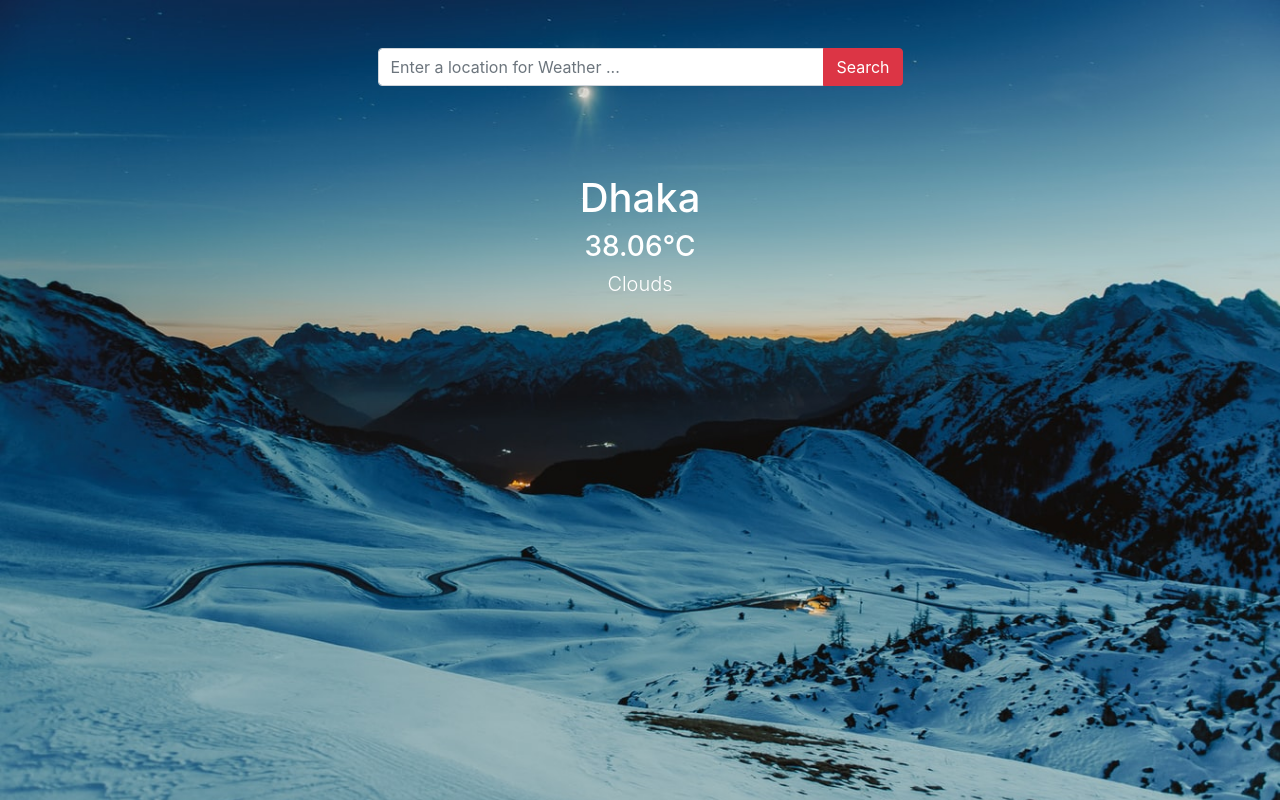
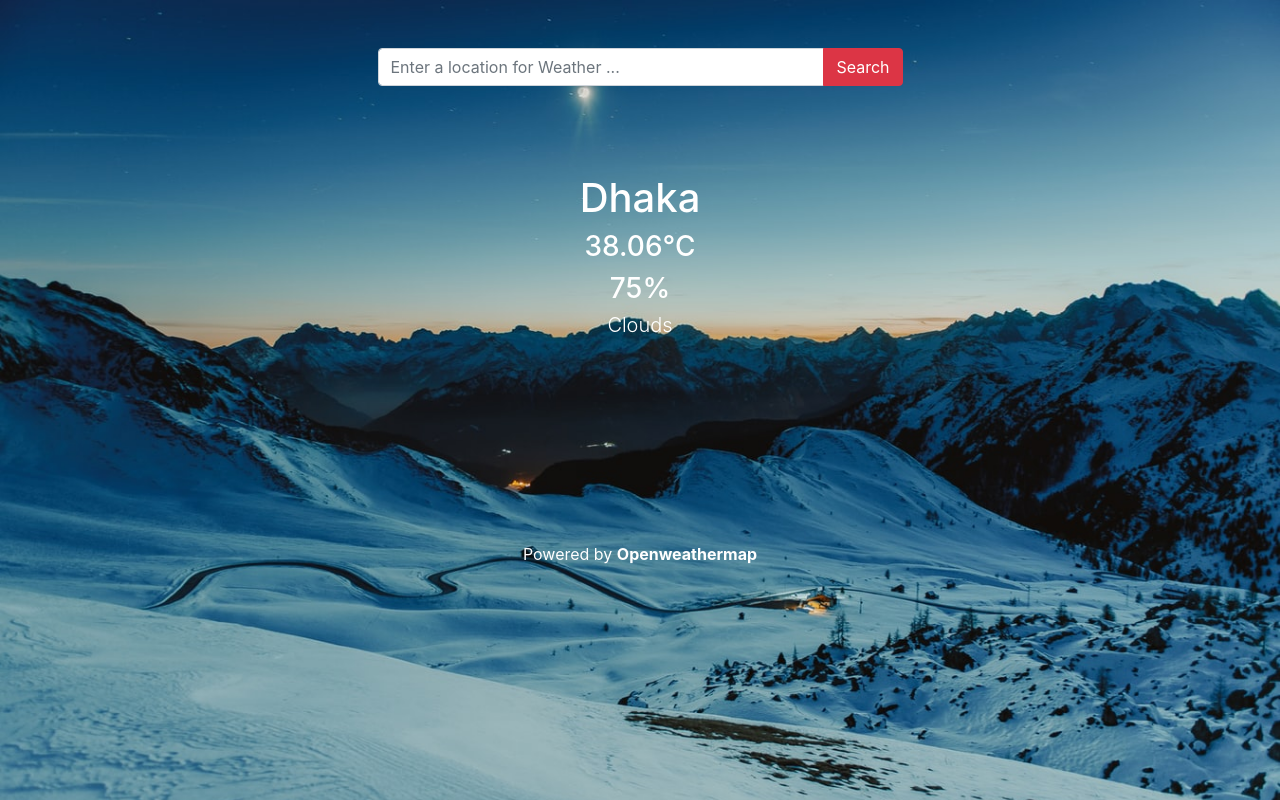
Before and after one commit to Siydulislam/temperature-hot, a plain HTML site: page index.html in a window 1280 px wide. Drawn offline with nearby package versions, Linux system fonts and the light colour scheme; no server answers.

Commit message:
added new

```diff
--- a/app.js
+++ b/app.js
@@ -6,7 +6,7 @@ const getWeatherData = city => {
     fetch(url)
     .then(res => res.json())
     .then(data => {
-        //console.log(data);
+        console.log(data);
         updateUI(data);
     })
 }
@@ -21,6 +21,7 @@ searchBtn.addEventListener("click", () => {
 const updateUI = data => {
     document.getElementById("show-city").innerText = data.name || "Unknown Location!";
     document.getElementById("show-temperature").innerText = data.main.temp;
+    document.getElementById("show-humidity").innerText = data.main.humidity;
     document.getElementById("weather-status").innerText = data.weather[0].main;
     document.getElementById("icon").setAttribute("src", `https://openweathermap.org/img/wn/${data.weather[0].icon}@2x.png`);
     document.getElementById("city").value = "";
--- a/index.html
+++ b/index.html
@@ -9,13 +9,7 @@
 
     <!-- Bootstrap CSS -->
     <link rel="stylesheet" href="https://stackpath.bootstrapcdn.com/bootstrap/4.3.1/css/bootstrap.min.css">
-    <style>
-        body {
-            background: url(images/bg-image.jpg) no-repeat;
-            background-size: cover;
-            height: 100vh;
-        }
-    </style>
+    <link rel="stylesheet" href="style.css">
 </head>
 
 <body>
@@ -28,13 +22,19 @@
                 </div>
             </div>
         </form>
-        <div class="weather-status text-white text-center">
+        <div class="text-white text-center">
             <img id="icon" src="" alt="">
             <h1 id="show-city">Dhaka</h1>
+        </div>
+        <div class="text-white text-center">
             <h3><span id="show-temperature">38.06</span>&deg;C</h3>
+            <h3><span id="show-humidity">75</span>%</h3>
             <h1 id="weather-status"class="lead">Clouds</h1>
         </div>
     </div>
+    <footer class="footer text-center text-white">
+        <p> Powered by <b>Openweathermap</b></p>
+    </footer>
 
     <script src="app.js"></script>
 </body>
--- /dev/null
+++ b/style.css
@@ -0,0 +1,10 @@
+body {
+    background: url(images/bg-image.jpg) no-repeat;
+    background-size: cover;
+    height: 100vh;
+}
+
+.footer{
+    margin-top: 200px;
+    padding: 5px;
+}
```
